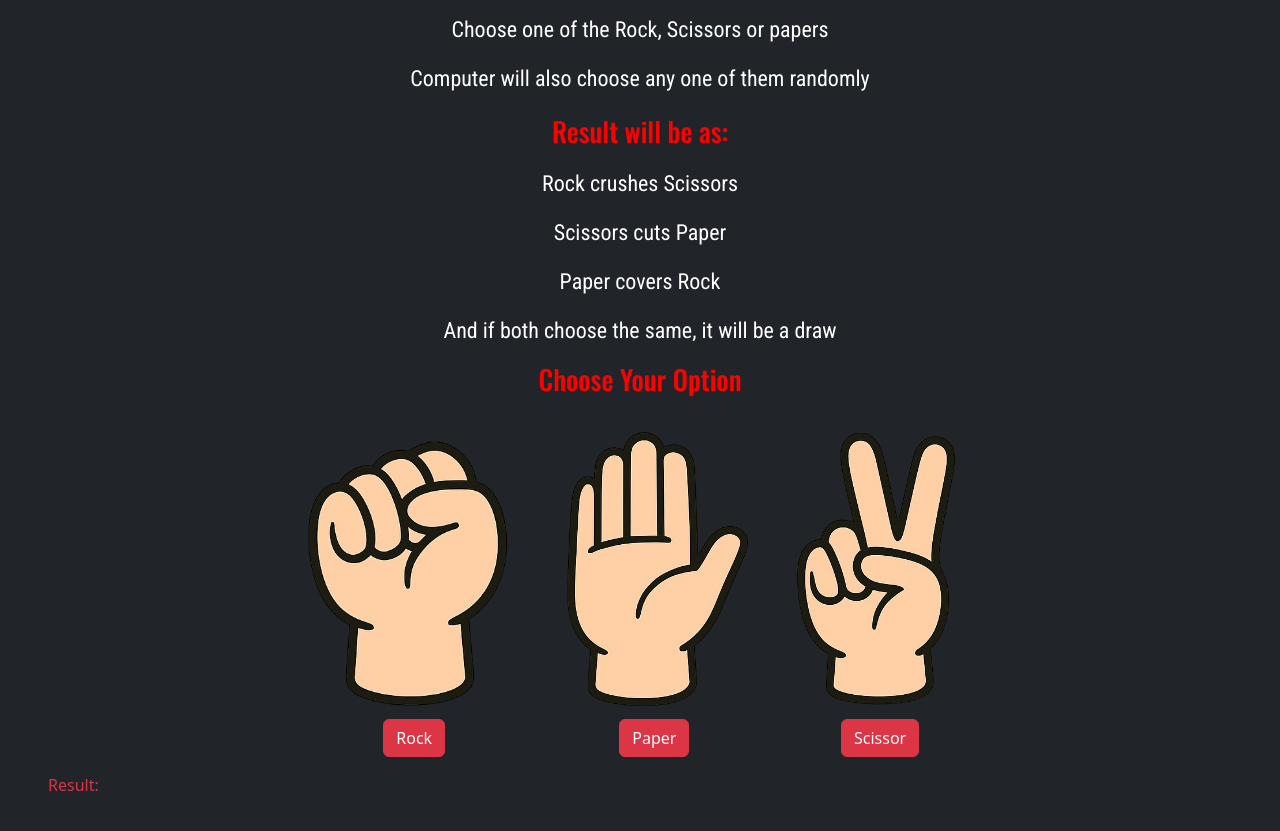
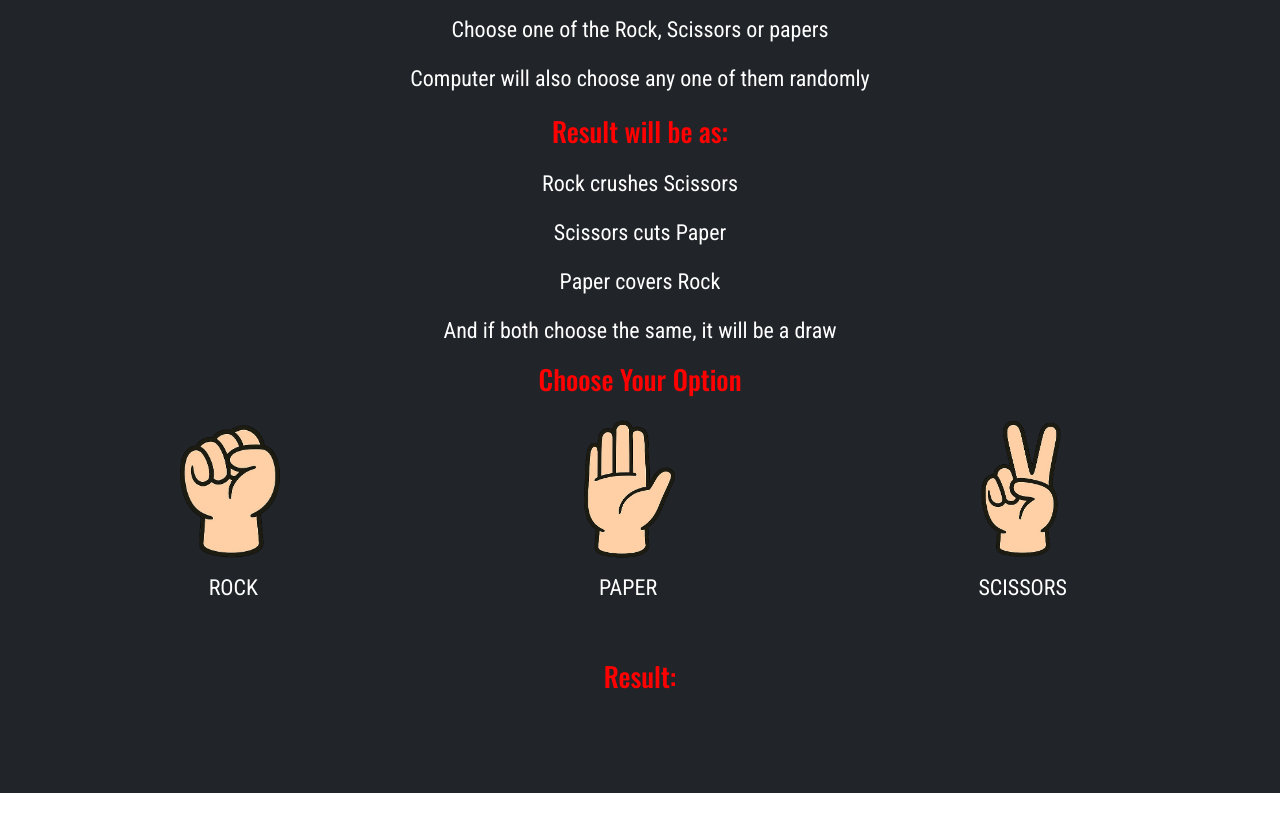
Before and after one commit to Dhanush580/java-script-projects, a plain HTML site: page rock-paper-scissors game/index.html in a window 1280 px wide. Shown: the part 183-1014 px from the top of the page. After the commit the page ends 976 px from the top, so only its background shows below. Drawn offline with nearby package versions, Linux system fonts and the light colour scheme.

Commit message:
edited some styles

```diff
--- a/rock-paper-scissors game/index.html
+++ b/rock-paper-scissors game/index.html
@@ -37,26 +37,31 @@
                     <h1 class="heading">Choose Your Option</h1>
                 </div>
             </div>
-            <div class="col-12 d-flex justify-content-center align-items-center">
-                <div class="opt-holder d-flex flex justify-content-center align-items-center">
-                    <div class="opt d-flex flex-column justify-content-center align-items-center p-3">
-                        <img src="fist-removebg-preview.png" class="img-fluid img">
-                        <button class="btn btn-danger" id="rock" onclick="rock()">Rock</button>
+            <div class="row d-flex justify-content-center align-items-center">
+                <div class="col-4 col-md-4 d-flex justify-content-center align-items-center">
+                    <div class="opt d-flex flex-column justify-content-center align-items-center p-1">
+                        <button class="btn hvr" id="rock" onclick="rock()"><img src="fist-removebg-preview.png" class="img-fluid img"></button>
+                        <P class="rule">ROCK</P>
                     </div>
-                    <div class="opt d-flex flex-column justify-content-center align-items-center p-3">
-                        <img src="paper-removebg-preview.png" class="img-fluid img">
-                        <button class="btn btn-danger" id="paper" onclick="paper()">Paper</button>
+                </div>
+                <div class="col-4 col-md-4 d-flex justify-content-center align-items-center">
+                    <div class="opt d-flex flex-column justify-content-center align-items-center p-1">
+                        <button class="btn hvr" id="paper" onclick="paper()"><img src="paper-removebg-preview.png" class="img-fluid img"></button>
+                        <P class="rule">PAPER</P>
                     </div>
-                    <div class="opt d-flex flex-column justify-content-center align-items-center p-3">
-                        <img src="scissors-removebg-preview.png" class="img-fluid img">
-                        <button class="btn btn-danger" id="scissor" onclick="scissor()">Scissor</button>
+                </div>
+                <div class="col-4 col-md-4 d-flex justify-content-center align-items-center">
+                    <div class="opt d-flex flex-column justify-content-center align-items-center p-1">
+                        <button class="btn hvr" id="scissor" onclick="scissor()"><img src="scissors-removebg-preview.png" class="img-fluid img"></button>
+                        <P class="rule">SCISSORS</P>
                     </div>
+
                 </div>
             </div>
         </div>
-        <div class="col-12">
-            <p>Result:</p>
-            <p  id="result"></p>
+        <div class="col-12 d-flex flex-column justify-content-center align-items-center mt-3 p-3">
+            <p class="heading">Result:</p>
+            <p  id="result" class="rule"></p>
         </div>
     </div>
     <script src="script.js"></script>
--- a/rock-paper-scissors game/styles.css
+++ b/rock-paper-scissors game/styles.css
@@ -28,6 +28,5 @@
     font-size: 22px;
 }
 .img{
-    height: 300px;
-
+    height: 150px;
 }
```
